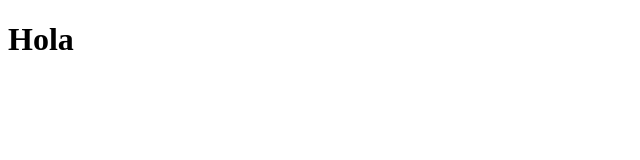
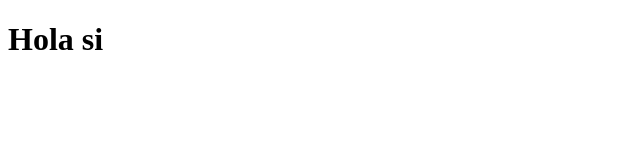
Before and after one commit to DrFuan/GitTest, a plain HTML site: page index.html in a window 1280 px wide. Shown: the full height of the page, 0-640 px from the left. Drawn offline with Linux system fonts and the light colour scheme.

Commit message:
The h1 was changed

```diff
--- a/index.html
+++ b/index.html
@@ -6,7 +6,7 @@
     <title>Demo Git</title>
 </head>
 <body>
-    <h1>Hola</h1>
+    <h1>Hola si</h1>
 
 </body>
 </html>
```
